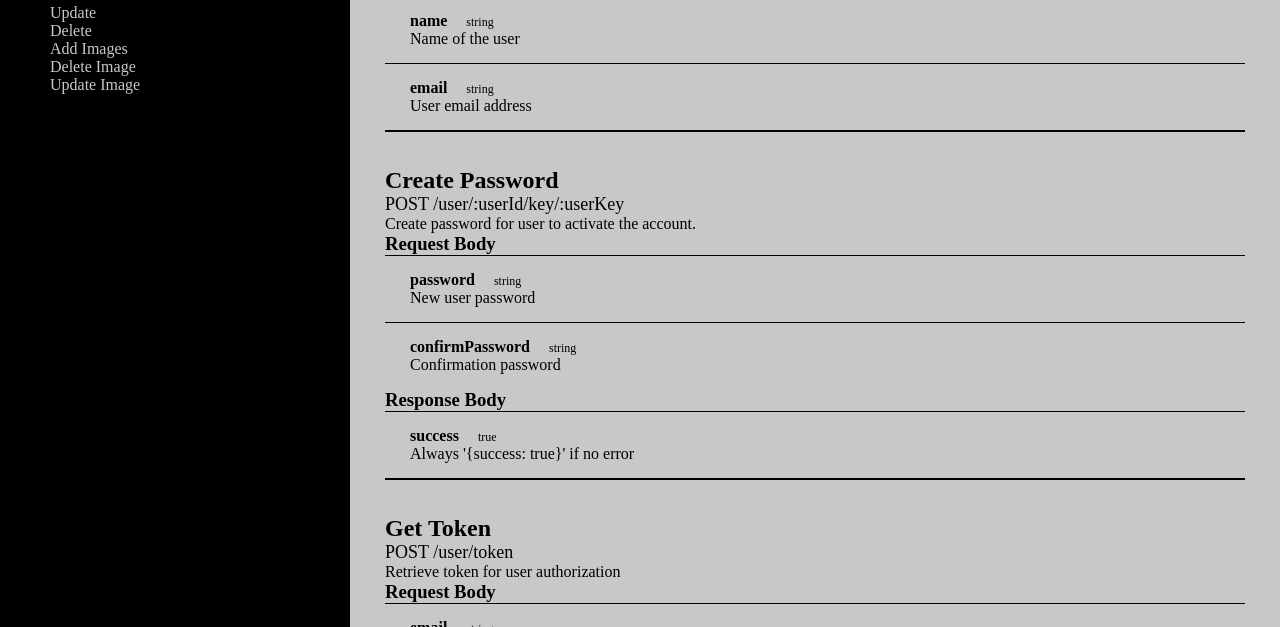
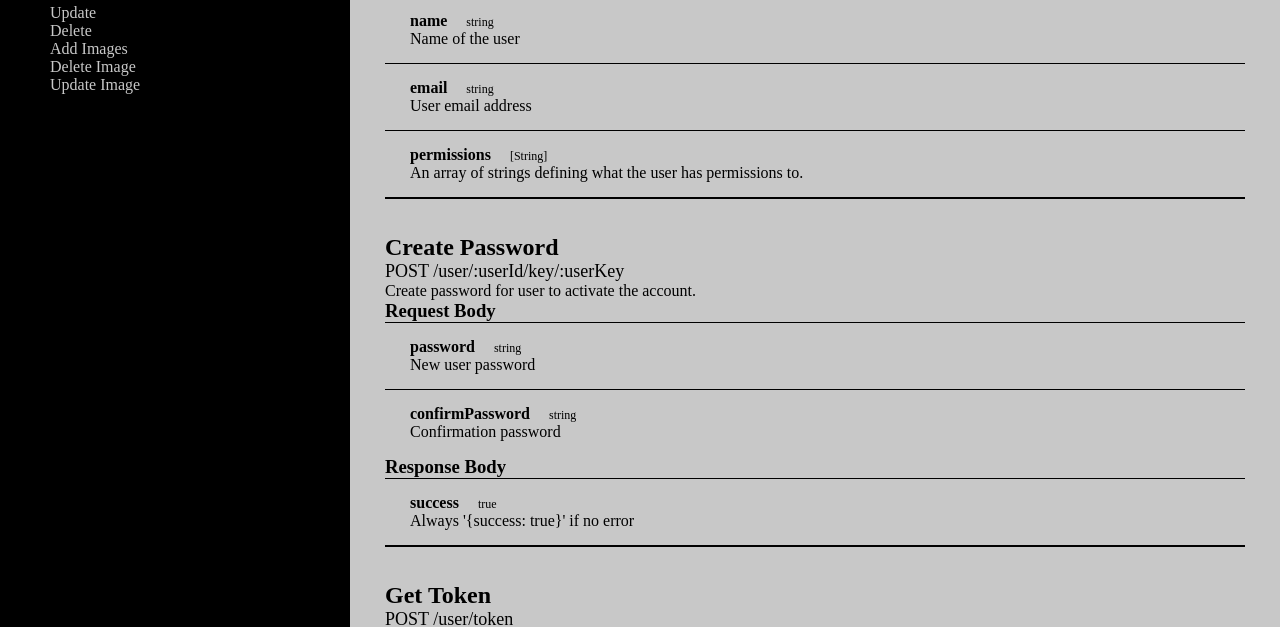
Before and after one commit to inlet-sites/api-inletsites-dev, a website: page api.html in a window 1280 px wide. Shown: the part 173-800 px from the top of the page. Drawn offline with Linux system fonts and the light colour scheme.

Commit message:
Update documentation for user object.

```diff
--- a/api.html
+++ b/api.html
@@ -118,6 +118,12 @@ article{
                 <p class="name">email</p>
                 <p class="type">string</p>
                 <p class="propDesc">User email address</p>
+            </div>
+
+            <div class="prop">
+                <p class="name">permissions</p>
+                <p class="type">[String]</p>
+                <p class="propDesc">An array of strings defining what the user has permissions to.</p>
             </div>
         </div>
 
```
